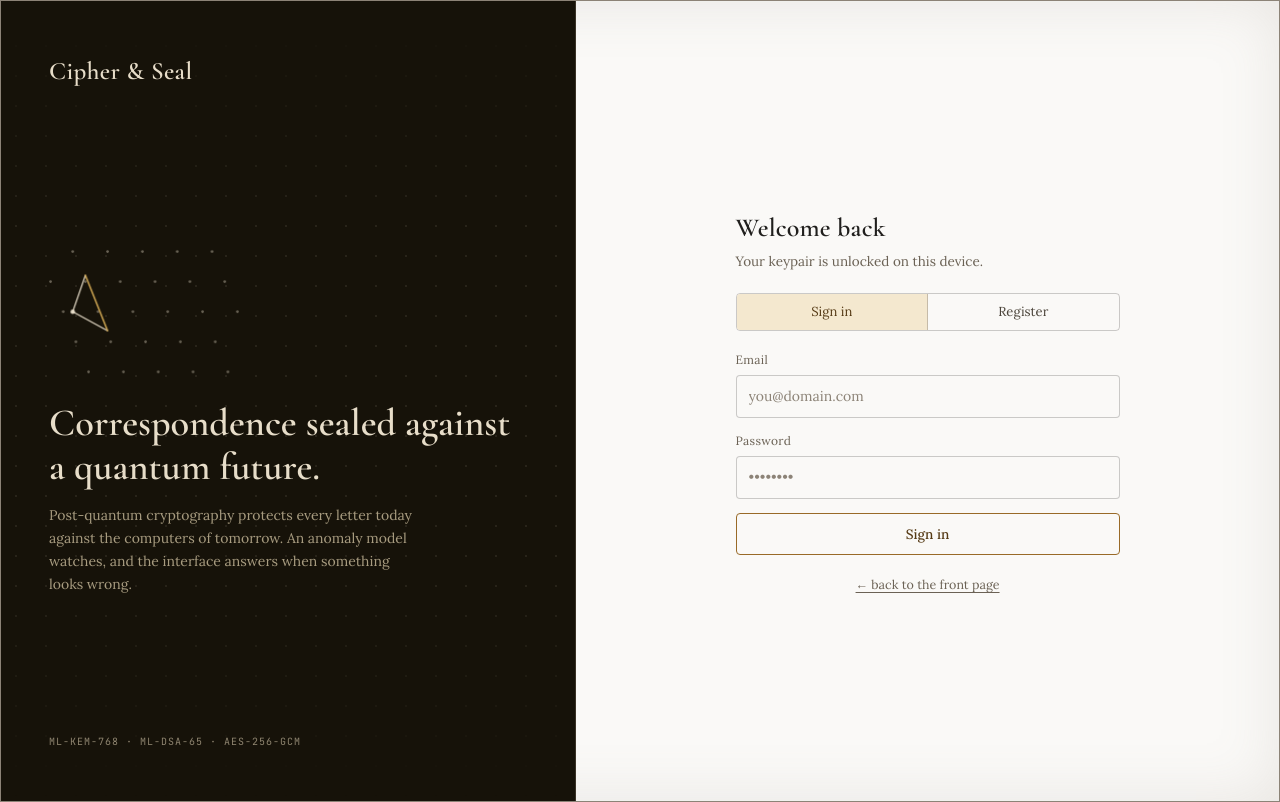
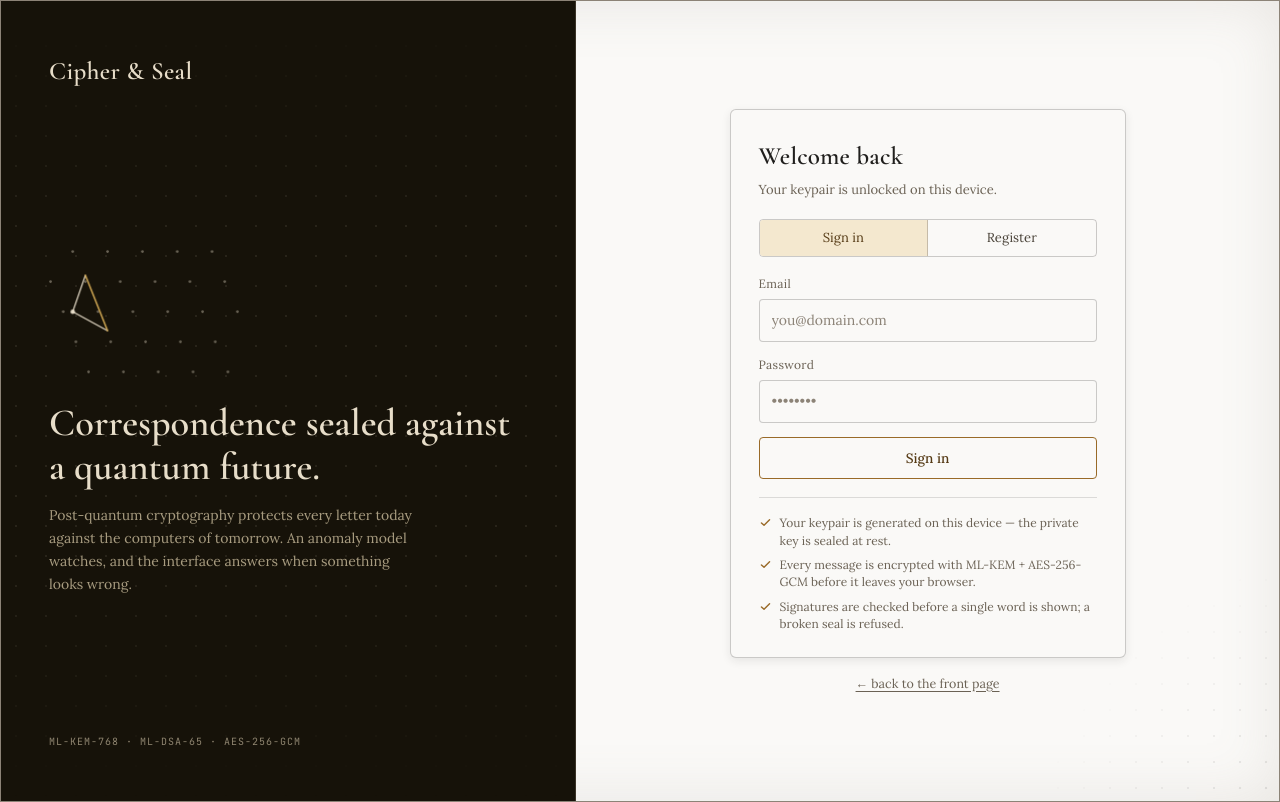
Before and after one commit to Minato2435/Cipher-Seal, a React (Vite) app in the folder web/: page /login in a window 1280 px wide. Built offline with nearby package versions, Linux system fonts and the light colour scheme.

Commit message:
design(web): fill the auth form panel — bordered card, three assurance lines, faint lattice watermark; deployed

```diff
--- a/web/src/components/AuthShell.tsx
+++ b/web/src/components/AuthShell.tsx
@@ -33,6 +33,20 @@ const COPY = {
   register: { h: "Create your account", s: "Registering generates your post-quantum keypair." },
 };
 
+function Tick() {
+  return (
+    <svg width="13" height="13" viewBox="0 0 16 16" fill="none" aria-hidden="true">
+      <path d="m3 8.5 3.2 3L13 4.5" stroke="currentColor" strokeWidth="1.7" strokeLinecap="round" strokeLinejoin="round" />
+    </svg>
+  );
+}
+
+const ASSURANCES = [
+  "Your keypair is generated on this device — the private key is sealed at rest.",
+  "Every message is encrypted with ML-KEM + AES-256-GCM before it leaves your browser.",
+  "Signatures are checked before a single word is shown; a broken seal is refused.",
+];
+
 export function AuthShell({ mode, children }: { mode: "signin" | "register"; children: ReactNode }) {
   const c = COPY[mode];
   return (
@@ -61,12 +75,13 @@ export function AuthShell({ mode, children }: { mode: "signin" | "register"; chi
           {/* form panel */}
           <div className="auth-panel">
             <div className="auth-panel-inner">
-              <h1 className="font-head text-[26px]" style={{ fontWeight: 600 }}>
+              <div className="auth-card">
+                <h1 className="font-head text-[25px]" style={{ fontWeight: 600 }}>
                   {c.h}
                 </h1>
-              <p className="mt-1 text-[13.5px] text-[color:var(--n-600)]">{c.s}</p>
+                <p className="mt-1 text-[13px] text-[color:var(--n-600)]">{c.s}</p>
 
-              <div className="seg" style={{ margin: "22px 0 20px" }}>
+                <div className="seg" style={{ margin: "20px 0 18px" }}>
                   <Link to="/login" aria-pressed={mode === "signin"} className="!no-underline">
                     Sign in
                   </Link>
@@ -77,7 +92,17 @@ export function AuthShell({ mode, children }: { mode: "signin" | "register"; chi
 
                 {children}
 
-              <p className="mt-5 text-center text-[12px] text-[color:var(--n-500)]">
+                <ul className="auth-assure">
+                  {ASSURANCES.map((a) => (
+                    <li key={a}>
+                      <Tick />
+                      {a}
+                    </li>
+                  ))}
+                </ul>
+              </div>
+
+              <p className="mt-4 text-center text-[12px]">
                 <Link to="/" className="link-muted">
                   ← back to the front page
                 </Link>
--- a/web/src/index.css
+++ b/web/src/index.css
@@ -737,13 +737,57 @@ h3,
 }
 .auth-panel {
   flex: 1;
+  position: relative;
+  overflow: hidden;
   display: grid;
   place-items: center;
   padding: 48px 34px;
 }
+.auth-panel::after {
+  content: "";
+  position: absolute;
+  right: -80px;
+  bottom: -80px;
+  width: 340px;
+  height: 340px;
+  background-image: radial-gradient(rgba(32, 31, 29, 0.16) 1px, transparent 1.6px);
+  background-size: 26px 26px;
+  -webkit-mask-image: radial-gradient(circle at 100% 100%, #000, transparent 70%);
+  mask-image: radial-gradient(circle at 100% 100%, #000, transparent 70%);
+  pointer-events: none;
+}
 .auth-panel-inner {
+  position: relative;
+  z-index: 1;
   width: 100%;
-  max-width: 384px;
+  max-width: 396px;
+}
+.auth-card {
+  border: 1px solid var(--divider-strong);
+  border-radius: 6px;
+  background: var(--paper);
+  box-shadow: var(--shadow-md);
+  padding: 28px 28px 24px;
+}
+.auth-assure {
+  margin-top: 18px;
+  padding-top: 16px;
+  border-top: 1px solid var(--divider);
+  display: grid;
+  gap: 7px;
+}
+.auth-assure li {
+  display: flex;
+  gap: 8px;
+  align-items: flex-start;
+  font-size: 12px;
+  line-height: 1.45;
+  color: var(--n-600);
+}
+.auth-assure svg {
+  flex: none;
+  margin-top: 2px;
+  color: var(--accent-600);
 }
 @media (max-width: 900px) {
   .auth-split {
```
Lines whose indentation alone changed are shown as unchanged.
